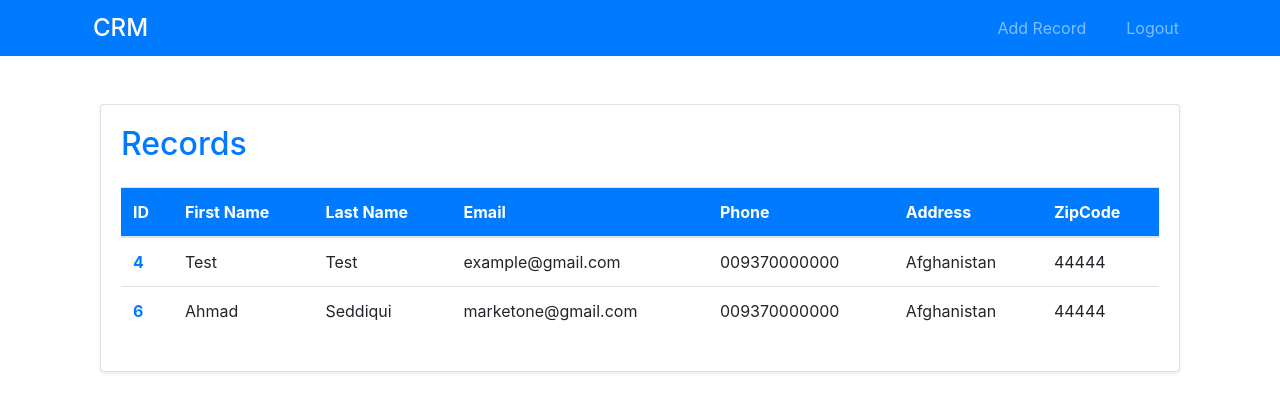
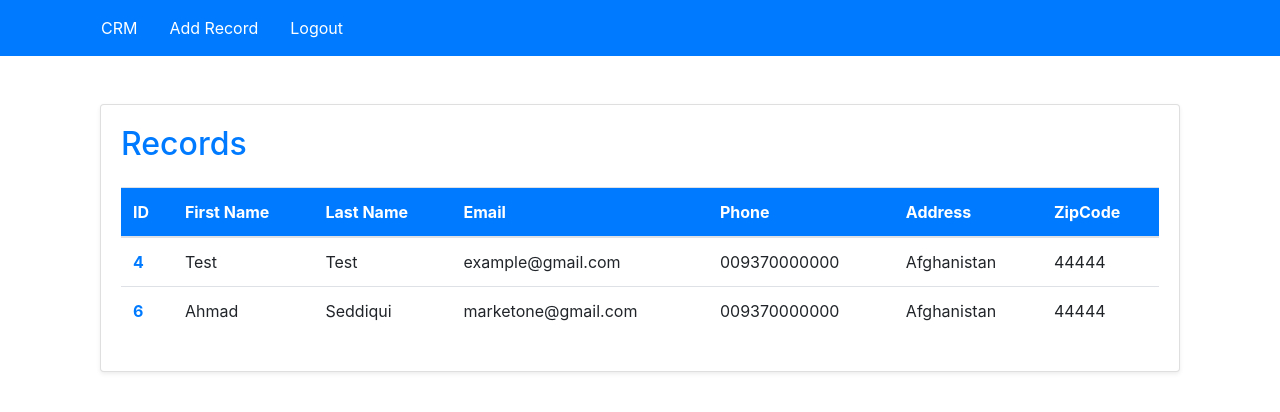
Before and after one commit to MateenSeddiqi/CRM_Django, a Django app: page /home/ in a window 1280 px wide. Shown: the top 412 px of the page. Run offline with Django 4.2, Linux system fonts and the light colour scheme; a user stored in the database is signed in; data comes from the database, SQL or seed files in the repository; both versions use the stored data as it was after the commit.

Commit message:
navbar errors removed

```diff
--- a/customer_management/templates/base.html
+++ b/customer_management/templates/base.html
@@ -18,13 +18,13 @@
     {% include 'navbar.html' %}
     <div class="container">
 
-      {% if messages %}
+      <!-- {% if messages %}
         {% for message in messages %}
         <div class="alert alert-primary" role="alert">
           {{ message }}
         </div>
         {% endfor %}
-      {% endif %}
+      {% endif %} -->
 
 
     {% block content %}
--- a/customer_management/templates/navbar.html
+++ b/customer_management/templates/navbar.html
@@ -1,36 +1,46 @@
 <nav class="navbar navbar-expand-lg navbar-dark bg-primary">
-  <div class="container d-flex justify-content-between align-items-center">
-      <a class="navbar-brand d-flex align-items-center" href="{% url 'home' %}">
-          <i class="fas fa-chart-line fa-2x mr-2"></i>
+  <div class="container">
+
+      <!-- <a class="navbar-brand d-flex align-items-center" href="{% url 'landing' %}">
+          <i class="fas fa-chart-line fa-2x me-2"></i>
           <span class="h4 mb-0">CRM</span>
-      </a>
+      </a> -->
 
-      <button class="navbar-toggler" type="button" data-toggle="collapse" data-target="#navbarSupportedContent" aria-controls="navbarSupportedContent" aria-expanded="false" aria-label="Toggle navigation">
+      <button class="navbar-toggler" type="button" data-bs-toggle="collapse" data-bs-target="#navbarSupportedContent" aria-controls="navbarSupportedContent" aria-expanded="false" aria-label="Toggle navigation">
           <span class="navbar-toggler-icon"></span>
       </button>
-
       <div class="collapse navbar-collapse" id="navbarSupportedContent">
-          <ul class="navbar-nav ml-auto">
+          <ul class="navbar-nav ms-auto mb-2 mb-lg-0">
               {% if user.is_authenticated %}
               <li class="nav-item">
-                  <a class="nav-link hover:bg-primary-700 transition-colors duration-300 px-3 py-2 rounded" href="{% url 'add_record' %}">
-                      <i class="fas fa-plus-circle mr-2"></i>Add Record
+                <a class="nav-link px-3 py-2 rounded text-white hover:bg-primary-700 hover:text-white transition-colors duration-300" href="{% url 'home' %}">
+                    <i class="fas fa-plus-circle me-2"></i>CRM
+                </a>
+              </li>
+              <li class="nav-item">
+                  <a class="nav-link px-3 py-2 rounded text-white hover:bg-primary-700 hover:text-white transition-colors duration-300" href="{% url 'add_record' %}">
+                      <i class="fas fa-plus-circle me-2"></i>Add Record
                   </a>
               </li>
               <li class="nav-item">
-                  <a class="nav-link hover:bg-primary-700 transition-colors duration-300 px-3 py-2 rounded" href="{% url 'logout_user' %}">
-                      <i class="fas fa-sign-out-alt mr-2"></i>Logout
+                  <a class="nav-link px-3 py-2 rounded text-white hover:bg-primary-700 hover:text-white transition-colors duration-300" href="{% url 'logout_user' %}">
+                      <i class="fas fa-sign-out-alt me-2"></i>Logout
                   </a>
               </li>
               {% else %}
               <li class="nav-item">
-                  <a class="nav-link hover:bg-primary-700 transition-colors duration-300 px-3 py-2 rounded" href="{% url 'login_user' %}">
-                      <i class="fas fa-sign-in-alt mr-2"></i>Login
+                <a class="nav-link px-3 py-2 rounded text-white hover:bg-primary-700 hover:text-white transition-colors duration-300" href="{% url 'landing' %}">
+                    <i class="fas fa-plus-circle me-2"></i>CRM
+                </a>
+              </li>
+              <li class="nav-item">
+                  <a class="nav-link px-3 py-2 rounded text-white hover:bg-primary-700 hover:text-white transition-colors duration-300" href="{% url 'login_user' %}">
+                      <i class="fas fa-sign-in-alt me-2"></i>Login
                   </a>
               </li>
               <li class="nav-item">
-                  <a class="nav-link hover:bg-primary-700 transition-colors duration-300 px-3 py-2 rounded" href="{% url 'signup' %}">
-                      <i class="fas fa-user-plus mr-2"></i>Signup
+                  <a class="nav-link px-3 py-2 rounded text-white hover:bg-primary-700 hover:text-white transition-colors duration-300" href="{% url 'signup' %}">
+                      <i class="fas fa-user-plus me-2"></i>Signup
                   </a>
               </li>
               {% endif %}
```
Also changed, not shown: db.sqlite3.
